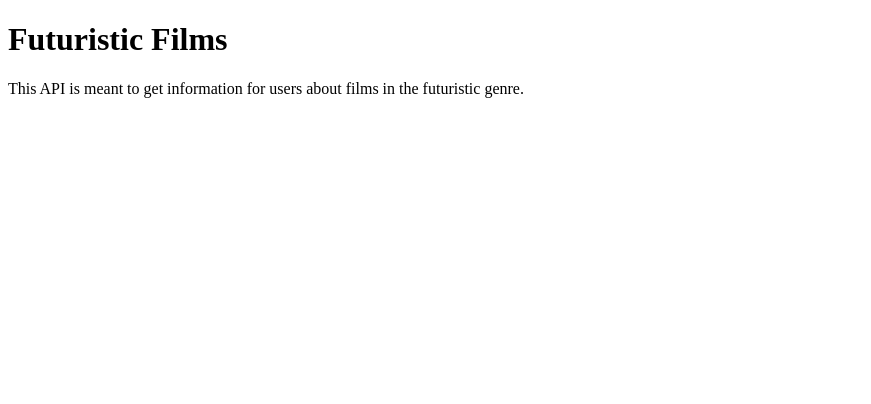
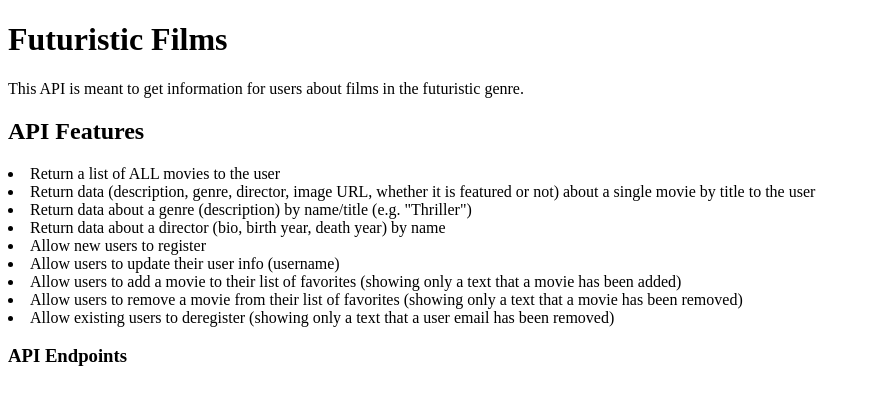
Before and after one commit to Pablo5481/movie_api, a website: page public/documentation.html in a window 1280 px wide. Shown: the whole page, without its empty margins (0-871 px from the left). Drawn offline with Linux system fonts and the light colour scheme.

Commit message:
updating for task 5

```diff
--- a/log.txt
+++ b/log.txt
@@ -96,3 +96,8 @@ Timestamp: Mon Nov 07 2022 10:37:53 GMT-0500 (Eastern Standard Time)
 ::1 - - [08/Nov/2022:16:27:03 +0000] "GET /public HTTP/1.1" 404 145 "-" "Mozilla/5.0 (Windows NT 10.0; Win64; x64) AppleWebKit/537.36 (KHTML, like Gecko) Chrome/107.0.0.0 Safari/537.36"
 ::1 - - [08/Nov/2022:16:29:14 +0000] "GET /documentation HTTP/1.1" 404 152 "-" "Mozilla/5.0 (Windows NT 10.0; Win64; x64) AppleWebKit/537.36 (KHTML, like Gecko) Chrome/107.0.0.0 Safari/537.36"
 ::1 - - [08/Nov/2022:16:32:27 +0000] "GET /documentation.html HTTP/1.1" 200 350 "-" "Mozilla/5.0 (Windows NT 10.0; Win64; x64) AppleWebKit/537.36 (KHTML, like Gecko) Chrome/107.0.0.0 Safari/537.36"
+::1 - - [08/Nov/2022:16:43:32 +0000] "GET /documentation.html HTTP/1.1" 304 - "-" "Mozilla/5.0 (Windows NT 10.0; Win64; x64) AppleWebKit/537.36 (KHTML, like Gecko) Chrome/107.0.0.0 Safari/537.36"
+::1 - - [08/Nov/2022:16:43:33 +0000] "GET /documentation.html HTTP/1.1" 304 - "-" "Mozilla/5.0 (Windows NT 10.0; Win64; x64) AppleWebKit/537.36 (KHTML, like Gecko) Chrome/107.0.0.0 Safari/537.36"
+::1 - - [08/Nov/2022:16:43:49 +0000] "GET /documentation HTTP/1.1" 404 152 "-" "Mozilla/5.0 (Windows NT 10.0; Win64; x64) AppleWebKit/537.36 (KHTML, like Gecko) Chrome/107.0.0.0 Safari/537.36"
+::1 - - [08/Nov/2022:16:43:55 +0000] "GET /documentation.html HTTP/1.1" 304 - "-" "Mozilla/5.0 (Windows NT 10.0; Win64; x64) AppleWebKit/537.36 (KHTML, like Gecko) Chrome/107.0.0.0 Safari/537.36"
+::1 - - [08/Nov/2022:18:01:44 +0000] "GET /favicon.ico HTTP/1.1" 404 150 "http://localhost:8080/documentation.html" "Mozilla/5.0 (Windows NT 10.0; Win64; x64) AppleWebKit/537.36 (KHTML, like Gecko) Chrome/107.0.0.0 Safari/537.36"
--- a/public/documentation.html
+++ b/public/documentation.html
@@ -12,5 +12,190 @@
     <p>
         This API is meant to get information for users about films in the futuristic genre.
     </p>
+
+    <h2>API Features</h2>
+
+    <p>
+      <li>
+       Return a list of ALL movies to the user
+      </li>
+
+      <li>
+        Return data (description, genre, director, image URL, whether it is featured or not) about a single movie by title to the user
+      </li>
+
+      <li>
+        Return data about a genre (description) by name/title (e.g. "Thriller")
+      </li>
+
+      <li>
+        Return data about a director (bio, birth year, death year) by name
+      </li>
+
+      <li>
+        Allow new users to register
+      </li>
+
+      <li>
+        Allow users to update their user info (username)
+      </li>
+
+      <li>
+        Allow users to add a movie to their list of favorites (showing only a text that a movie has been added)
+      </li>
+
+      <li>
+        Allow users to remove a movie from their list of favorites (showing only a text that a movie has been removed)
+      </li>
+      <li>
+        Allow existing users to deregister (showing only a text that a user email has been removed)
+      </li>
+    </p>
+
+    <h3>API Endpoints</h3>
+
+    <!--
+      <th>Business Logic</tr>
+      <th>URL</th>
+      <th>HTTP Method</th>
+      <th>Query Parameters</th>
+      <th>Request Body Data Format</th>
+      <th>Response Body Data Format</th>
+    -->
+
+    <!--
+  <table>
+    <tbody>
+
+      <tr>
+        <td>Return All Movies</td>
+        <td>/movies</td>
+        <td>get</td>
+        <td>-</td>
+        <td>-</td>
+        <td>JSON object response with all movies</td>
+      </tr>
+
+      <tr>
+        <td>Return data about a single movie</td>
+        <td>/movies/:title</td>
+        <td>get</td>
+        <td>:title</td>
+        <td>-</td>
+        <td>
+          {
+        title: 'Gravity',
+        director: 'Alfonso Cuaron',
+        year: 2013,
+        genre: 'Thriller',
+        description: 'This film is about a woman and man in space who work together to make it back to Earth safely after a disaster.',
+        imageURL: 'url to image',
+        featured: 'yes'
+        }
+        </td>
+      </tr>
+
+      <tr>
+        <td>Return Genre By Name</td>
+        <td>/movies/:genre</td>
+        <td>get</td>
+        <td>:genre</td>
+        <td>-</td>
+        <td>
+          {
+          genre: 'Thriller'
+        }
+        </td>
+      </tr>
+
+      <tr>
+        <td>Return Director By Name</td>
+        <td>/movies/:director</td>
+        <td>get</td>
+        <td>:director</td>
+        <td>-</td>
+        <td>
+          {
+          director: 'Alfonso Cuaron'
+        }
+        </td>
+      </tr>
+
+      <tr>
+        <td>Allow New Users To Register</td>
+        <td>/users</td>
+        <td>post</td>
+        <td>-</td>
+        <td>
+          {
+          name: 'Pablo Coronel'
+        }
+        </td>
+        <td>
+          {
+          name: 'Pablo Coronel',
+          id: 198273
+        }
+        </td>
+      </tr>
+
+      <tr>
+        <td>ALlow users to update their user info</td>
+        <td>/users/:name</td>
+        <td>post</td>
+        <td>:name</td>
+        <td>
+          {
+          name: 'Sifat Harun'
+        }
+        </td>
+        <td>
+          {
+          name: 'Sifat Harun',
+          id: 187424
+        }
+        </td>
+      </tr>
+
+      <tr>
+        <td>Allow Users to add a movie to  favorites</td>
+        <td>/movies/id/:title</td>
+        <td>post</td>
+        <td>:id, :title</td>
+        <td>
+          {
+          title: 'titanic'
+        }
+        </td>
+        <td>
+          {
+          title: 'titanic'
+        }
+        </td>
+      </tr>
+
+      <tr>
+        <td>Allow users to remove a movie from favorites</td>
+        <td>/users/id/:title</td>
+        <td>delete</td>
+        <td>:id, :title</td>
+        <td>-</td>
+        <td>Message indicating succesfully removed</td>
+      </tr>
+
+      <tr>
+        <td>Allow existing users to deregister</td>
+        <td>/users/:name</td>
+        <td>delete</td>
+        <td>:name</td>
+        <td>-</td>
+        <td>Message indicating succesfully removed</td>
+      </tr>
+    </tbody>
+
+  </table>
+
+  -->
+
   </body>
 </html>
```
Also changed, not shown: index.js (+14 -1 lines).
